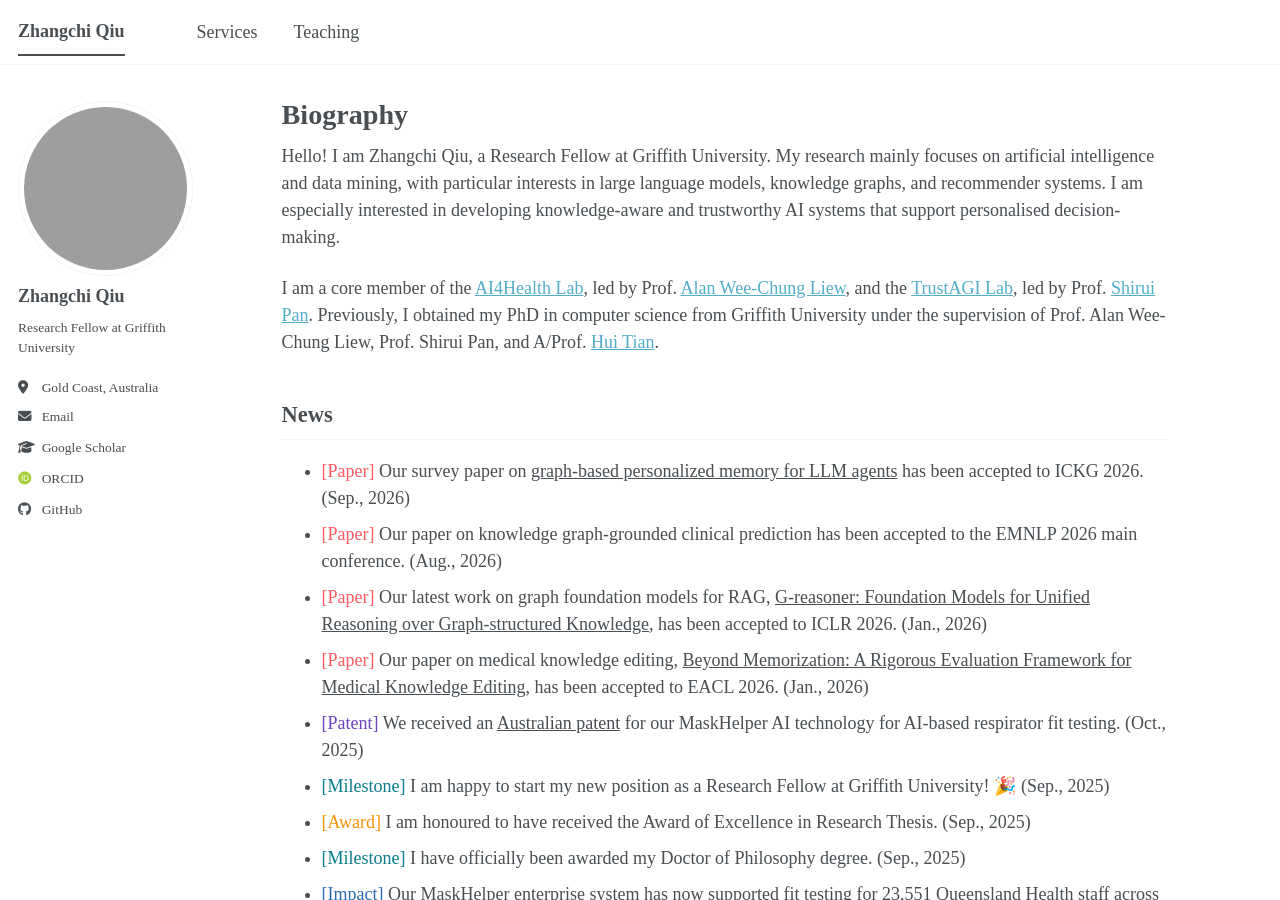
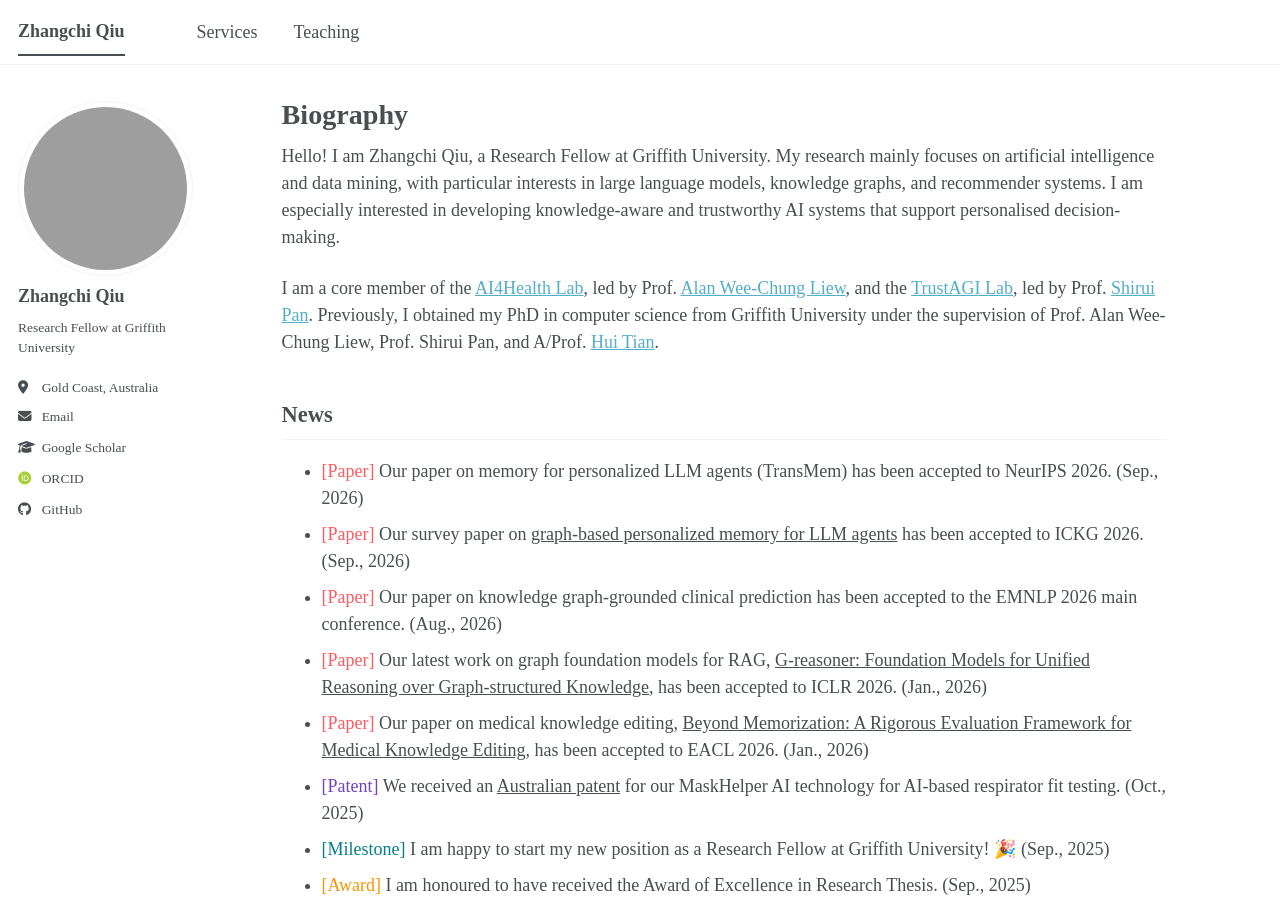
Before and after one commit to icedpanda/icedpanda.github.io, a Jekyll site: the page built from _pages/about.md, in a window 1280 px wide and 900 px high. Built offline with Jekyll 4.4.1, drawn with Linux system fonts in a browser that asks for light colours; some web fonts are replaced; a script bundle is joined from its source files by our own code; library files that are not in the unit come from our copies.

Commit message:
docs(about): add TransMem NeurIPS acceptance news

```diff
--- a/_pages/about.md
+++ b/_pages/about.md
@@ -14,6 +14,7 @@ I am a core member of the [AI4Health Lab](https://ai4healthlab.github.io/index.h
 
 ## News
 
+- <span class="news-type" style="--news-label-color: #FF5A5F;">[Paper]</span> Our paper on memory for personalized LLM agents (TransMem) has been accepted to NeurIPS 2026. (Sep., 2026)
 - <span class="news-type" style="--news-label-color: #FF5A5F;">[Paper]</span> Our survey paper on <a class="news-link" href="https://arxiv.org/abs/2609.08599">graph-based personalized memory for LLM agents</a> has been accepted to ICKG 2026. (Sep., 2026)
 - <span class="news-type" style="--news-label-color: #FF5A5F;">[Paper]</span> Our paper on knowledge graph-grounded clinical prediction has been accepted to the EMNLP 2026 main conference. (Aug., 2026)
 - <span class="news-type" style="--news-label-color: #FF5A5F;">[Paper]</span> Our latest work on graph foundation models for RAG, <a class="news-link" href="https://arxiv.org/abs/2509.24276">G-reasoner: Foundation Models for Unified Reasoning over Graph-structured Knowledge</a>, has been accepted to ICLR 2026. (Jan., 2026)
```
